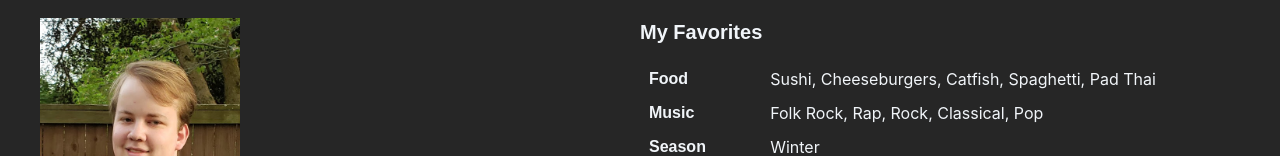
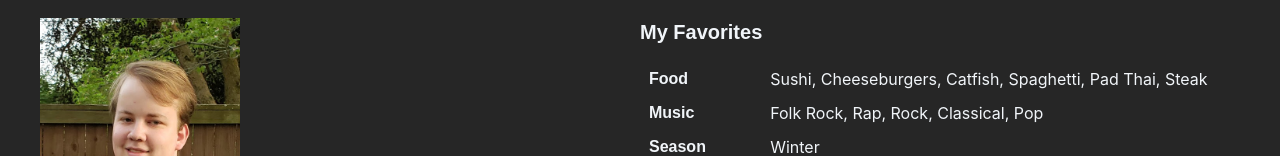
Before and after one commit to mackhack321/mackstanley.com, a React (Create React App) app: page / in a window 1280 px wide. Shown: the part 132-288 px from the top of the page. Built offline with nearby package versions, Linux system fonts and the light colour scheme.

Commit message:
add steak to favorites

```diff
--- a/src/data.js
+++ b/src/data.js
@@ -16,7 +16,14 @@ export const pages = [
 export const favorites = [
   {
     category: "Food",
-    items: ["Sushi", "Cheeseburgers", "Catfish", "Spaghetti", "Pad Thai"],
+    items: [
+      "Sushi",
+      "Cheeseburgers",
+      "Catfish",
+      "Spaghetti",
+      "Pad Thai",
+      "Steak",
+    ],
   },
   {
     category: "Music",
```
